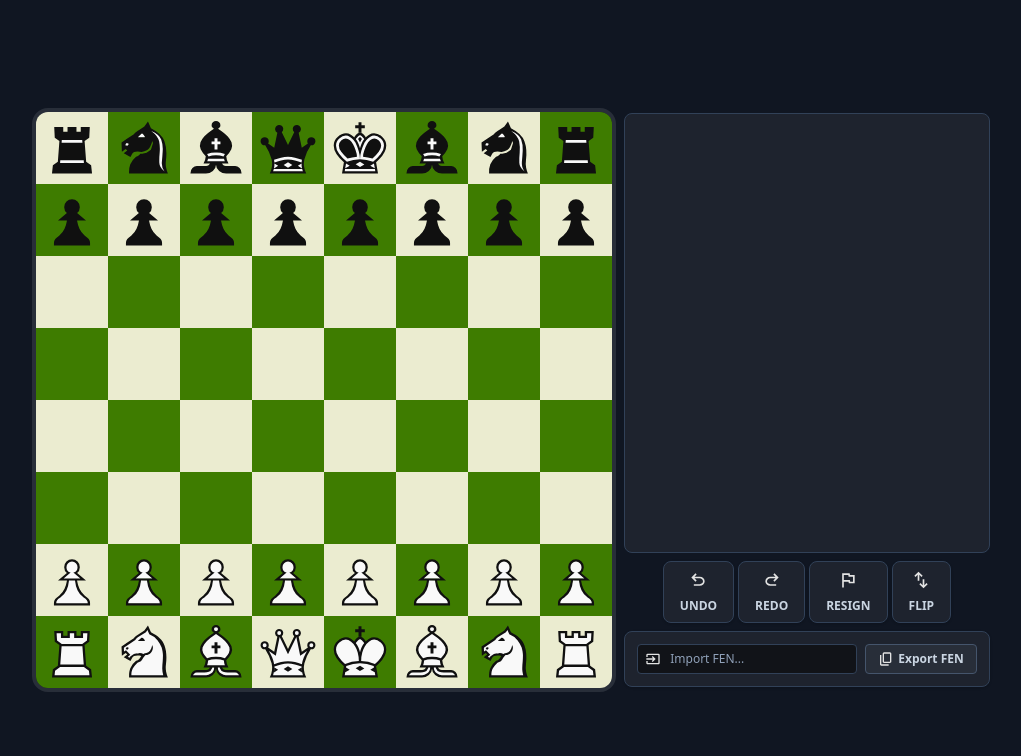
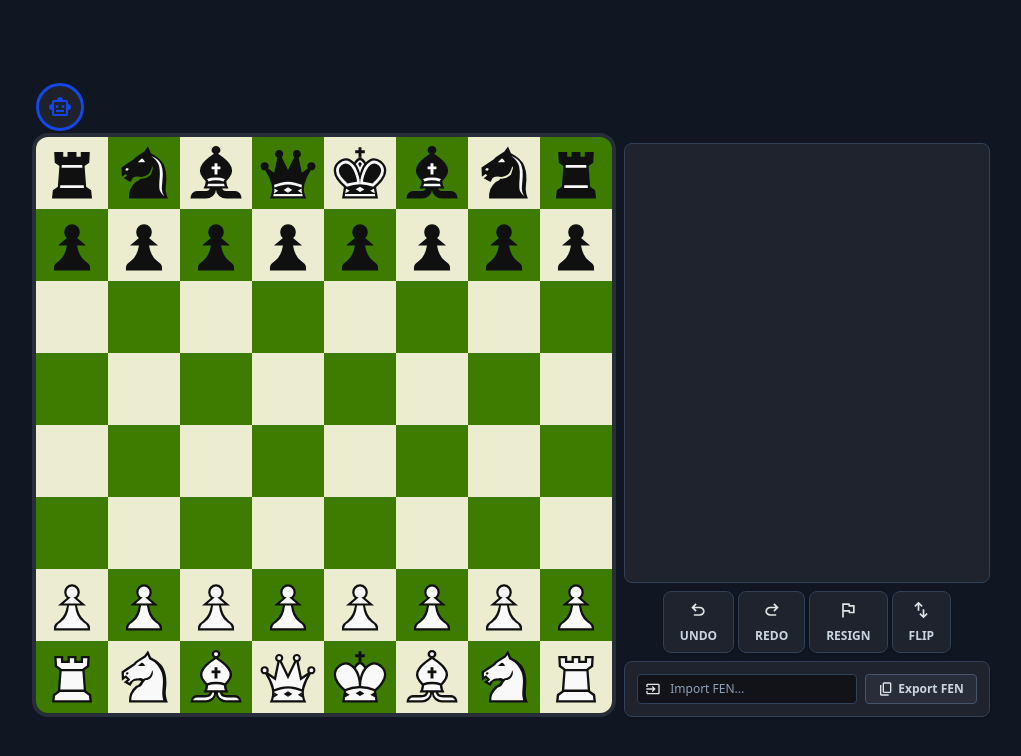
Before and after one commit to Amen974/chess-site, a React (Vite) app: page / in a window 1280 px wide. Shown: the top 756 px of the page, without its empty margins (129-1150 px from the left). Built offline with nearby package versions, Linux system fonts and the light colour scheme.

Commit message:
feat: add AI thinking animation with GSAP robot spin

```diff
--- a/src/component/Board.jsx
+++ b/src/component/Board.jsx
@@ -10,6 +10,7 @@ import { playAIMove } from "../engine/playAIMove";
 import { gameReducer } from "../engine/game/gameReducer";
 import { initialGameState } from "../engine/game/initialGameState";
 import GameResult from "./GameResult";
+import gsap from "gsap";
 
 const Board = () => {
   const [dragFrom, setDragFrom] = useState(null);
@@ -39,7 +40,7 @@ const Board = () => {
   /* ================= REQUEST MOVE ================= */
 
   async function requestMove({ from, to }) {
-    setViewingIndex(-1)
+    setViewingIndex(-1);
     setSelectedSquare(null);
     setLegalMoves([]);
     setDragFrom(null);
@@ -51,14 +52,17 @@ const Board = () => {
     if (!result) return;
 
     dispatch({ type: "COMMIT_MOVE", result });
-    setLastMove({from, to});
+    setLastMove({ from, to });
 
     if (result.gameResult) return;
 
     if (result.turn === aiTurn) {
+      startSpin();
       const aiResult = await playAIMove(result);
+      stopSpin();
       dispatch({ type: "COMMIT_MOVE", result: aiResult ?? result });
-      if (aiResult) setLastMove({ from: aiResult.move.from, to: aiResult.move.to });
+      if (aiResult)
+        setLastMove({ from: aiResult.move.from, to: aiResult.move.to });
       return;
     }
 
@@ -200,6 +204,28 @@ const Board = () => {
     }
   };
 
+  /* ================= ANIMATION ================= */
+
+  const robotRef = useRef(null);
+  const spinRef = useRef(null);
+
+  const startSpin = () => {
+    spinRef.current = gsap.to(robotRef.current, {
+      rotation: 360,
+      repeat: -1,
+      duration: 1,
+      ease: "none",
+      transformOrigin: "50% 50%",
+    });
+  };
+
+  const stopSpin = () => {
+    if (spinRef.current) {
+      spinRef.current.kill();
+      gsap.to(robotRef.current, { rotation: 0, duration: 0.3 });
+    }
+  };
+
   /* ================= RENDER ================= */
 
   return (
@@ -213,7 +239,14 @@ const Board = () => {
           handelClose={() => setShowResult(false)}
         />
       )}
-      <div className="flex flex-wrap gap-2 justify-center md:items-center">
+      <div className="flex flex-wrap gap-2 justify-center items-center lg:items-end">
+        <div className="flex-col">
+          <div className="flex h-8 md:h-12 pl-1 mb-0.5">
+            <div className="flex items-center justify-center h-full w-8 md:w-12 bg-grey-color rounded-full border-3 border-blue-700">
+              <img src="SVG/ai-blue.svg" alt="ai" ref={robotRef} />
+            </div>
+          </div>
+
           <div className="grid grid-cols-8 border-4 border-grey-color rounded-2xl overflow-hidden">
             {renderRanks.map((rank) =>
               renderFiles.map((file) => {
@@ -231,11 +264,14 @@ const Board = () => {
                     onDrop={handleOnDrop}
                     isSelected={squareId === selectedSquare}
                     isLegalMove={legalMoves.includes(squareId)}
-                  isLastMove={squareId === lastMove.from || squareId === lastMove.to}
+                    isLastMove={
+                      squareId === lastMove.from || squareId === lastMove.to
+                    }
                   />
                 );
               }),
             )}
+          </div>
         </div>
 
         {promotion && (
@@ -267,7 +303,12 @@ const Board = () => {
                       {moveNumber}.
                     </span>
                   )}
-                  <button onClick={() => jumpToPosition(index)} className="text-white mr-4">{move.san}</button>
+                  <button
+                    onClick={() => jumpToPosition(index)}
+                    className="text-white mr-4"
+                  >
+                    {move.san}
+                  </button>
                 </div>
               );
             })}
@@ -288,7 +329,7 @@ const Board = () => {
                     </span>
                     {whiteMove && (
                       <div
-                        onClick={()=>jumpToPosition(i * 2)}
+                        onClick={() => jumpToPosition(i * 2)}
                         className="text-white flex-1 hover:bg-[#101622] hover:text-blue-700 rounded-lg p-2 cursor-pointer"
                       >
                         {whiteMove.san}
@@ -296,7 +337,7 @@ const Board = () => {
                     )}
                     {blackMove && (
                       <div
-                        onClick={()=>jumpToPosition(i * 2 + 1)}
+                        onClick={() => jumpToPosition(i * 2 + 1)}
                         className="text-white flex-1 hover:bg-[#101622] hover:text-blue-700 rounded-lg p-2 cursor-pointer"
                       >
                         {blackMove.san}
--- a/src/component/GameResult.jsx
+++ b/src/component/GameResult.jsx
@@ -34,7 +34,7 @@ const GameResult = ({ gameResult, handelReset, handelClose }) => {
 
             <p className="font-bold text-xl text-gray-400">VS</p>
             <img
-              src="SVG/ai.svg"
+              src="SVG/ai-blue.svg"
               alt="ai"
               width={50}
               height={50}
```
Also changed, not shown: public/SVG/ai-blue.svg (added). Lines whose indentation alone changed are shown as unchanged.
